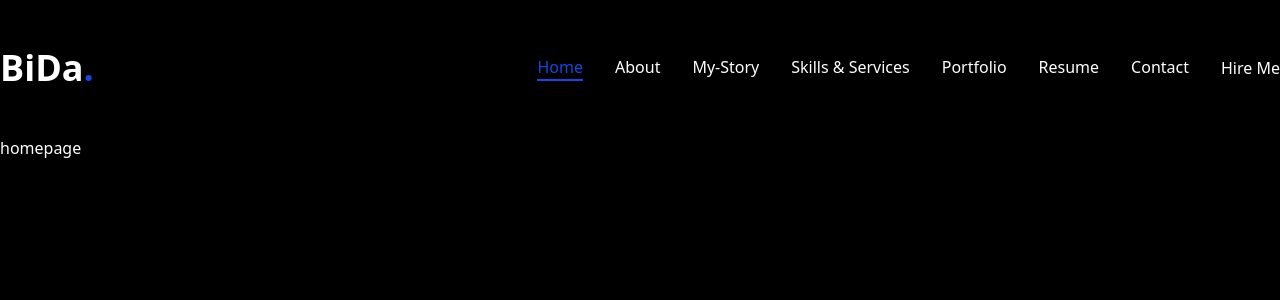
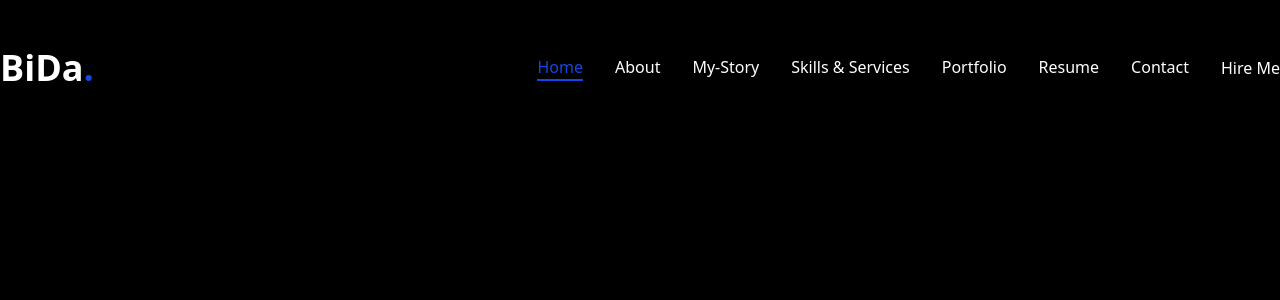
Before and after one commit to Bida3443/Bida-dev, a Next.js app: page / in a window 1280 px wide. Shown: the top 300 px of the page. Built offline with nearby package versions, Linux system fonts and the light colour scheme.

Commit message:
My Porfolio

```diff
--- a/app/page.tsx
+++ b/app/page.tsx
@@ -2,7 +2,7 @@
 
 export default function Home() {
   return (
-    <div className="text-white">homepage
+    <div>homepage
     </div>
 
   );
--- a/components/PageTransition.tsx
+++ b/components/PageTransition.tsx
@@ -19,19 +19,71 @@
 
 "use client";
 
-import { AnimatePresence } from "framer-motion";
+import { AnimatePresence} from "framer-motion";
 import { ReactNode } from "react";
+import { usePathname } from "next/navigation";
+import {motion} from "framer-motion"
 
 type Props = {
   children: ReactNode;
 };
 
 const PageTransition = ({ children }: Props) => {
+    const pathname = usePathname();
   return (
     <AnimatePresence mode="wait">
-      {children}
+        <div key={pathname}>
+            <motion.div
+            initial={{opacity: 1}}
+            animate={{opacity: 0, transition: {delay: 1, duration: 0.4, ease: "easeInOut"},}}
+            className ="h-screen w-screen fixed bg-primary top-0 pointer-events-none">
+                {children}
+            </motion.div>
+        </div>
+
     </AnimatePresence>
   );
 };
 
 export default PageTransition;
+
+// "use client";
+
+// import { AnimatePresence, motion } from "framer-motion";
+// import { ReactNode } from "react";
+// import { usePathname } from "next/navigation";
+
+// type Props = {
+//   children: ReactNode;
+// };
+
+// const PageTransition = ({ children }: Props) => {
+//   const pathname = usePathname();
+
+//   return (
+//     <AnimatePresence mode="wait">
+//       <motion.div key={pathname}>
+//         {/* Transition overlay */}
+//         <motion.div
+//           initial={{ opacity: 1 }}
+//           animate={{
+//             opacity: 0,
+//             transition: {
+//               delay: 1,
+//               duration: 0.4,
+//               ease: "easeInOut",
+//             },
+//           }}
+//           className="fixed inset-0 bg-primary pointer-events-none z-50"
+//         />
+
+//         {/* Page content (normal flow) */}
+//         <div className="relative z-10">
+//           {children}
+//         </div>
+//       </motion.div>
+//     </AnimatePresence>
+//   );
+// };
+
+// export default PageTransition;
```
